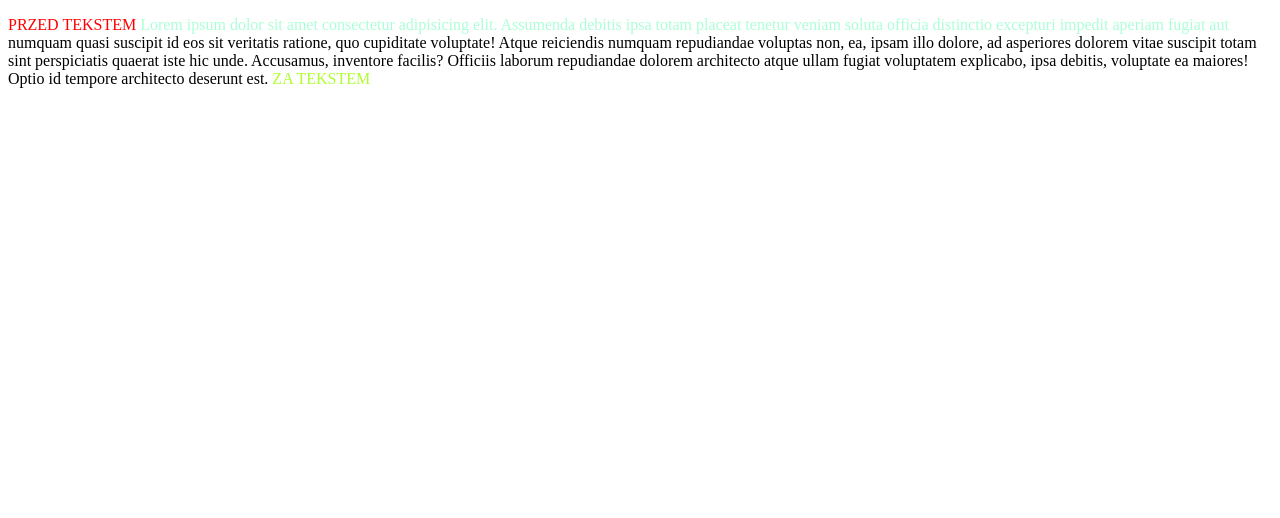
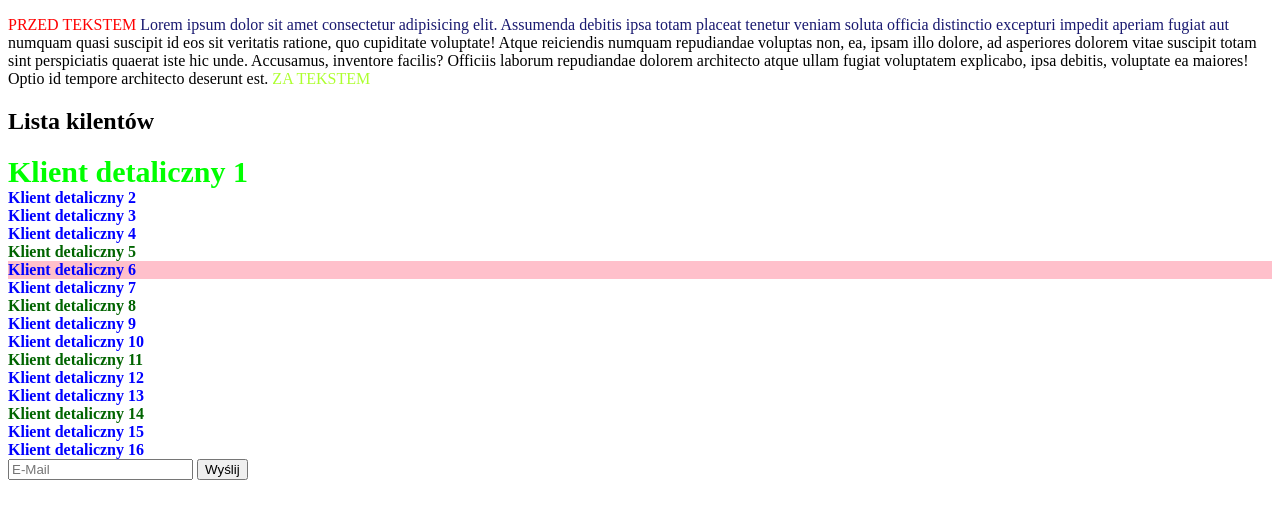
Before and after one commit to 7lukasjay/7lukasjay.github.io, a plain HTML site: page css/2-pseudo/index.html in a window 1280 px wide. Drawn offline with Linux system fonts and the light colour scheme.

Commit message:
CSS Pseudo - DONE + CSS selektory-atrybuty start

```diff
--- a/css/2-pseudo/css/style.css
+++ b/css/2-pseudo/css/style.css
@@ -9,5 +9,41 @@
 }
 
 .akapit::first-line {
-    color: rgba(0, 255, 136, 0.329);
+    color: midnightblue;
 }
+
+/* *************************************** */
+
+.customer-list_item {
+    color: blue;
+    font-weight: bold;
+}
+
+.customer-list_item:first-child {
+    color: lime;
+    font-size: 30px;
+}
+
+.customer-list_item:nth-child(6) {
+    background: pink;
+}
+
+.customer-list_item:nth-child(3n+5) {
+    color: darkgreen;
+}
+
+/* *************************************** */
+
+input:focus {
+    border: 3px solid red;
+    border-radius: 15px;
+    outline: none;
+}
+
+button:hover {
+    background-color: darkblue;
+}
+
+button:active {
+    background-color: gold;
+}
--- a/css/2-pseudo/index.html
+++ b/css/2-pseudo/index.html
@@ -9,9 +9,39 @@
 </head>
 <body>
 
+<!--Pseudoelementy CSS-->
 <p class="akapit">
     Lorem ipsum dolor sit amet consectetur adipisicing elit. Assumenda debitis ipsa totam placeat tenetur veniam soluta officia distinctio excepturi impedit aperiam fugiat aut numquam quasi suscipit id eos sit veritatis ratione, quo cupiditate voluptate! Atque reiciendis numquam repudiandae voluptas non, ea, ipsam illo dolore, ad asperiores dolorem vitae suscipit totam sint perspiciatis quaerat iste hic unde. Accusamus, inventore facilis? Officiis laborum repudiandae dolorem architecto atque ullam fugiat voluptatem explicabo, ipsa debitis, voluptate ea maiores! Optio id tempore architecto deserunt est.
 </p>
+<!-- / pseudoelementy CSS-->
+
+<!--pseudoklasy-->
+<h2>Lista kilentów</h2>
+<div class="customer-list">
+    <div class="customer-list_item">Klient detaliczny 1</div>
+    <div class="customer-list_item">Klient detaliczny 2</div>
+    <div class="customer-list_item">Klient detaliczny 3</div>
+    <div class="customer-list_item">Klient detaliczny 4</div>
+    <div class="customer-list_item">Klient detaliczny 5</div>
+    <div class="customer-list_item">Klient detaliczny 6</div>
+    <div class="customer-list_item">Klient detaliczny 7</div>
+    <div class="customer-list_item">Klient detaliczny 8</div>
+    <div class="customer-list_item">Klient detaliczny 9</div>
+    <div class="customer-list_item">Klient detaliczny 10</div>
+    <div class="customer-list_item">Klient detaliczny 11</div>
+    <div class="customer-list_item">Klient detaliczny 12</div>
+    <div class="customer-list_item">Klient detaliczny 13</div>
+    <div class="customer-list_item">Klient detaliczny 14</div>
+    <div class="customer-list_item">Klient detaliczny 15</div>
+    <div class="customer-list_item">Klient detaliczny 16</div>
+</div>
+
+<form action="">
+    <input type="email" name="email" placeholder="E-Mail">
+    <button type="submit">Wyślij</button>
+</form>
+
+<!-- / pseudoklasy-->
 
 </body>
 </html>
```
Also changed, not shown: css/4-selektory-atrybutow/index.html (added, +45 -0 lines), css/4-selektory-atrybutow/css/style.css (added).
